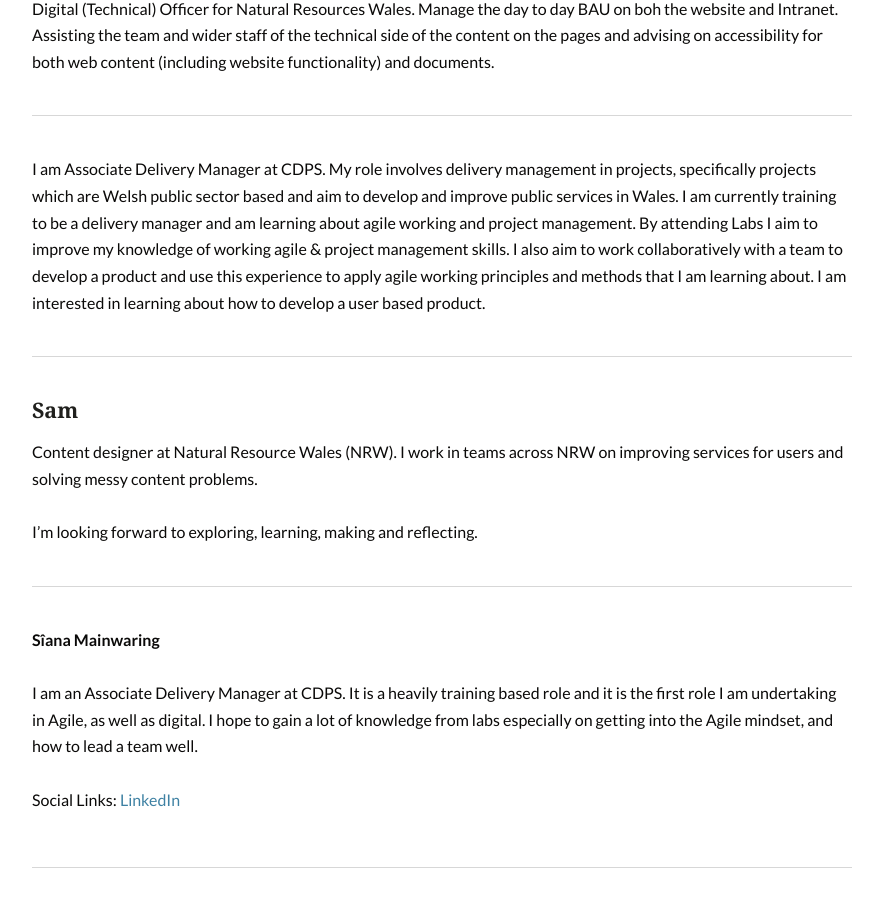
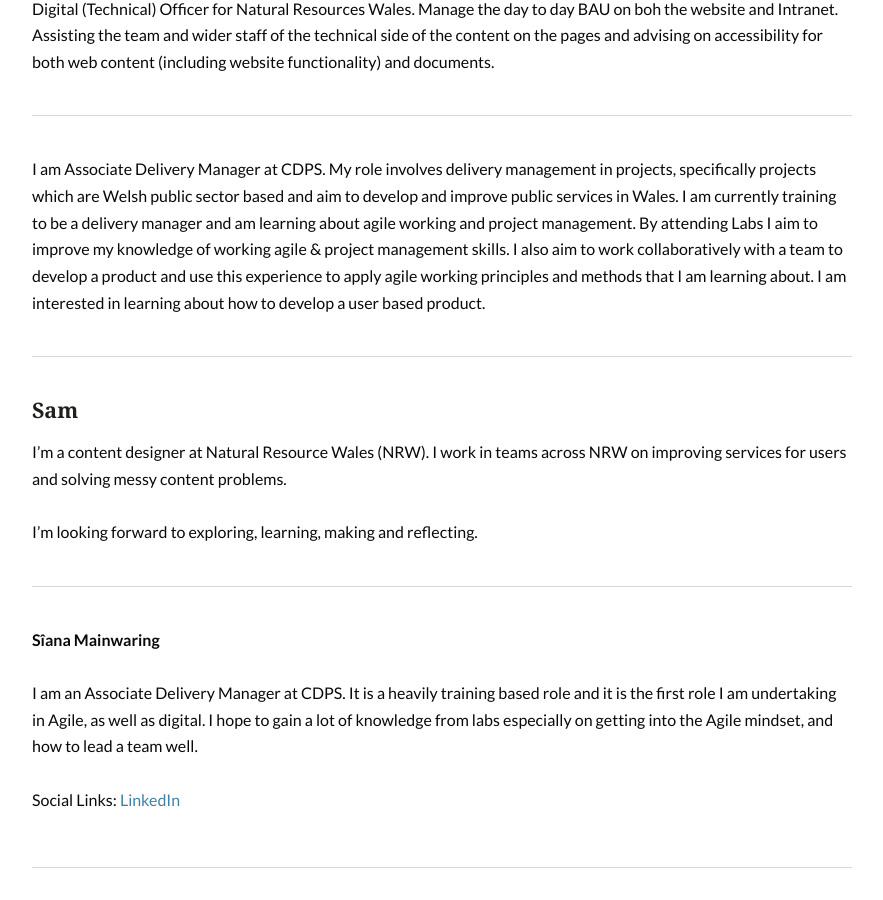
Before and after one commit to nrw-lab/nrw-lab.github.io, a Jekyll site: the page built from en/team/index.md, in a window 1280 px wide and 900 px high, scrolled down 2218 px. Shown: the whole window, without its empty margins (198-1081 px from the left). Built offline with Jekyll 4.4.1, drawn with Linux system fonts in a browser that asks for light colours.

Commit message:
Update sam.md

```diff
--- a/en/team/_members/sam.md
+++ b/en/team/_members/sam.md
@@ -1,5 +1,5 @@
 ### Sam
 
-Content designer at Natural Resource Wales (NRW). I work in teams across NRW on improving services for users and solving messy content problems.
+I'm a content designer at Natural Resource Wales (NRW). I work in teams across NRW on improving services for users and solving messy content problems.
 
 I'm looking forward to exploring, learning, making and reflecting.
```
